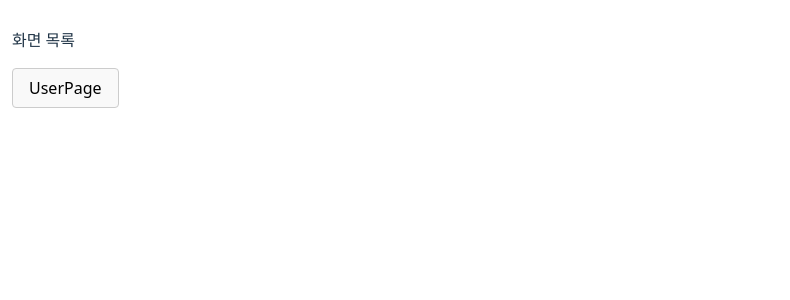
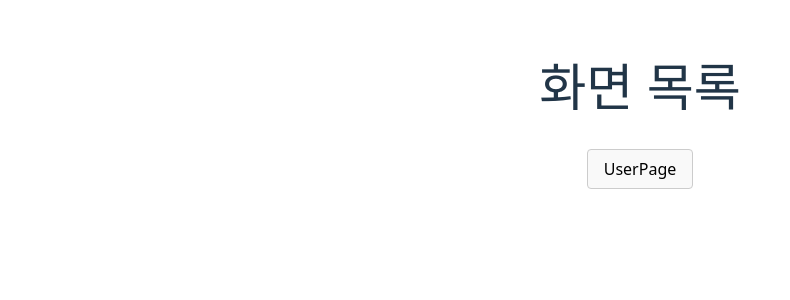
Before and after one commit to minjun-inpix/dcms, a React (Vite) app in the folder cms/: page / in a window 1280 px wide. Shown: the top 300 px of the page, without its empty margins (0-790 px from the left). Built offline with nearby package versions, Linux system fonts and the light colour scheme.

Commit message:
style: Update App component layout and enhance UserPage with early return for loading and error states

```diff
--- a/cms/src/App.tsx
+++ b/cms/src/App.tsx
@@ -38,8 +38,8 @@ function App() {
   }
 
   return (
-    <div style={{ height:'100vh', padding: 12 }}>
-      <p>화면 목록</p>
+    <div style={{ height: '100vh', padding: 24, textAlign: 'center' }}>
+      <h1>화면 목록</h1>
       <ul style={{ listStyle: 'none', padding: 0 }}>
         {pages.map(p => (
           <li key={p.id} style={{ marginBottom: 8 }}>
--- a/cms/src/pages/UserPage.tsx
+++ b/cms/src/pages/UserPage.tsx
@@ -50,10 +50,6 @@ const UserPage = () => {
     { key: "role", label: "권한", width: "100px" }
   ] as const
 
-  /* 4️⃣ early return */
-  if (isLoading) return <div>Loading...</div>
-  if (isError) return <div>Error</div>
-
   const totalPages = useMemo(
     () => Math.ceil((data?.length ?? 0) / 20),
     [data?.length]
@@ -63,6 +59,10 @@ const UserPage = () => {
     () => data?.slice((page - 1) * 20, page * 20),
     [data, page]
   )
+
+  /* 4️⃣ early return */
+  if (isLoading) return <div>Loading...</div>
+  if (isError) return <div>Error</div>
 
   /* 6️⃣ return */
   return (
```
